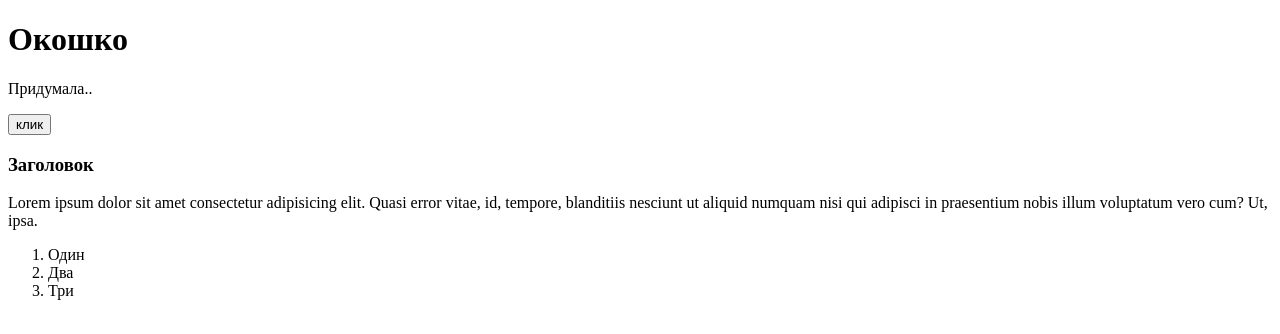
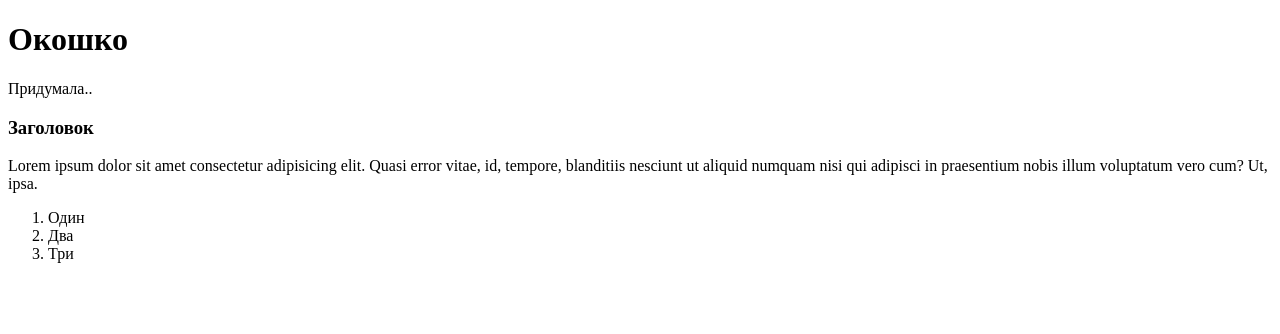
Before and after one commit to dashaRq/requst, a plain HTML site: page index.html in a window 1280 px wide. Drawn offline with Linux system fonts and the light colour scheme.

Commit message:
удалилил кнопку

```diff
--- a/index.html
+++ b/index.html
@@ -9,7 +9,6 @@
 <body>
     <h1>Окошко</h1>
     <p>Придумала..</p>
-    <button>клик</button>
     <h3>Заголовок</h3>
     <p>Lorem ipsum dolor sit amet consectetur adipisicing elit. Quasi error vitae, id, tempore, blanditiis nesciunt ut aliquid numquam nisi qui adipisci in praesentium nobis illum voluptatum vero cum? Ut, ipsa.</p>
     <ol>
```
